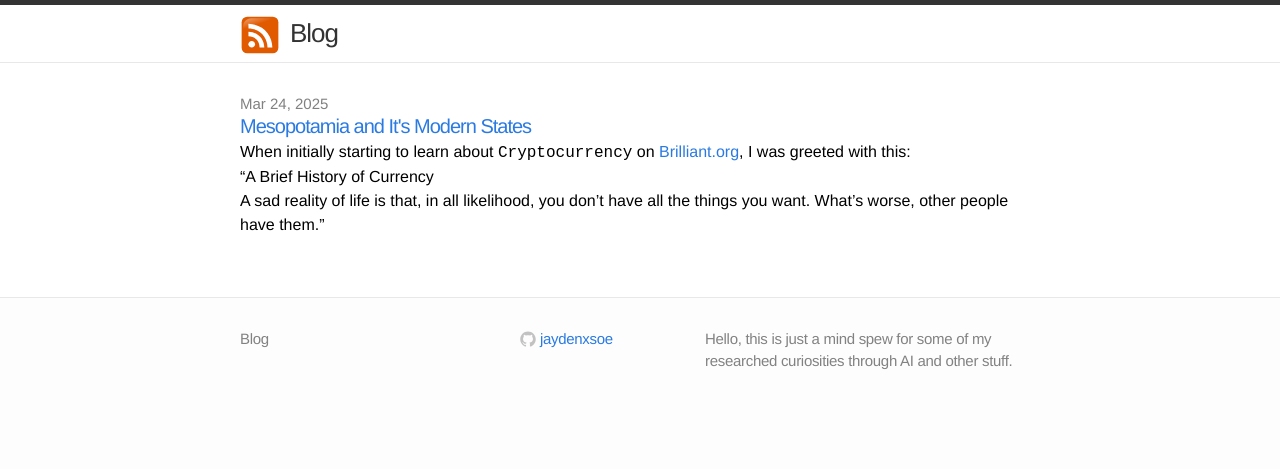
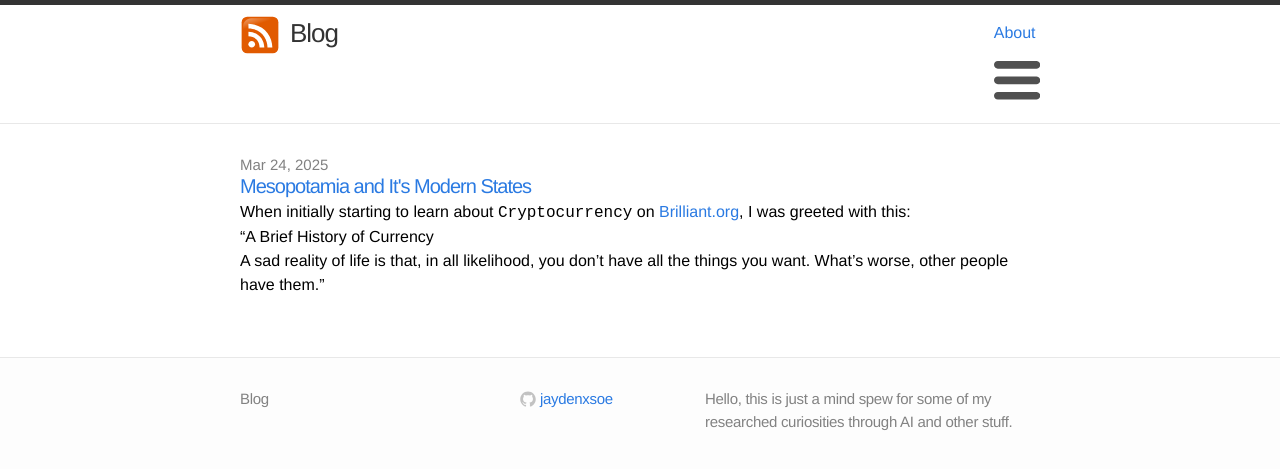
Before and after one commit to JaydenXsoe/JaydenXsoe.github.io, a Jekyll site: the page built from index.html, in a window 1280 px wide. Shown: the top 469 px of the page. Built offline with Jekyll 4.4.1, drawn with Linux system fonts in a browser that asks for light colours.

Commit message:
update header.html

```diff
--- a/_includes/header.html
+++ b/_includes/header.html
@@ -11,8 +11,11 @@
     <a class="site-title" href="{{ site.baseurl }}/">{{ site.title }}</a>
 
     <nav class="site-nav">
+      <label for="nav-trigger">
+        <span class="menu-icon fas fa-bars fa-lg"></span>
+      </label>
       <a href="#" class="menu-icon">
-      <a href="/about" class="menu-icon">About</a>
+      <a href="/about" class="nav-trigger">About</a>
         <svg version="1.1" xmlns="http://www.w3.org/2000/svg" xmlns:xlink="http://www.w3.org/1999/xlink" x="0px" y="0px"
            viewBox="0 0 18 15" enable-background="new 0 0 18 15" xml:space="preserve">
           <path fill="#505050" d="M18,1.484c0,0.82-0.665,1.484-1.484,1.484H1.484C0.665,2.969,0,2.304,0,1.484l0,0C0,0.665,0.665,0,1.484,0
```
